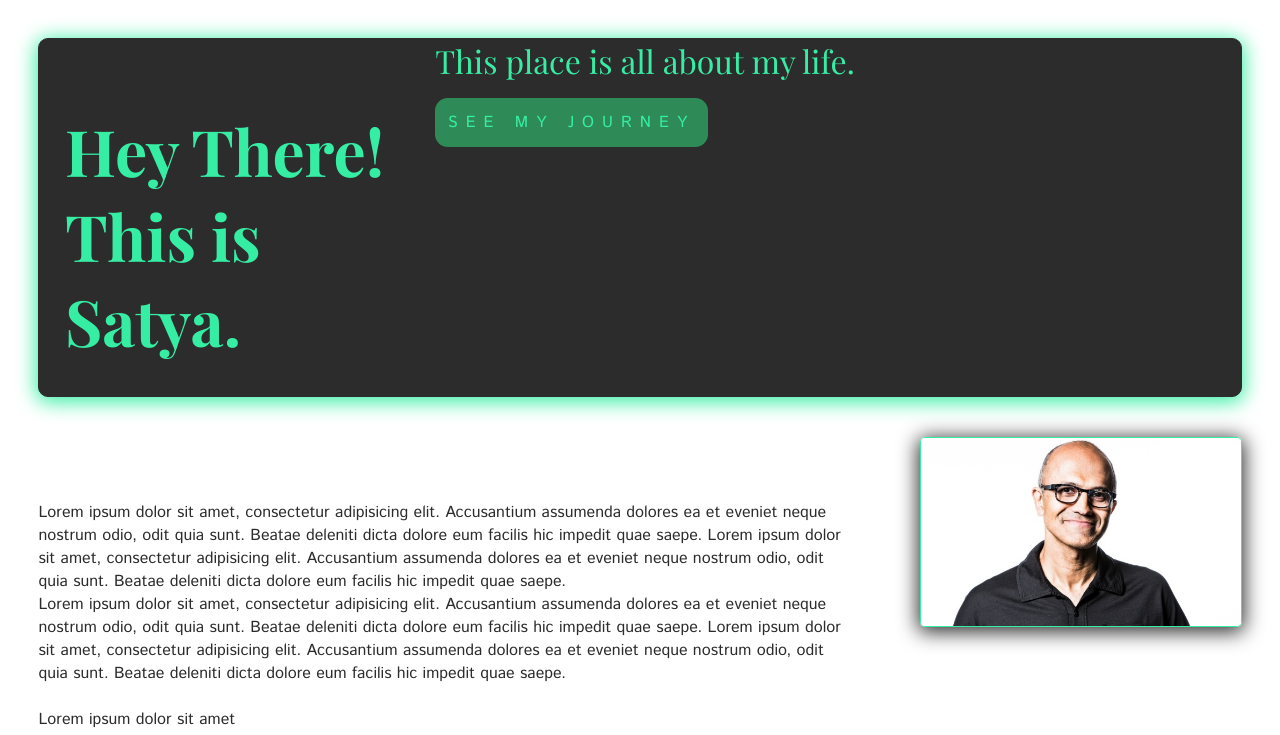
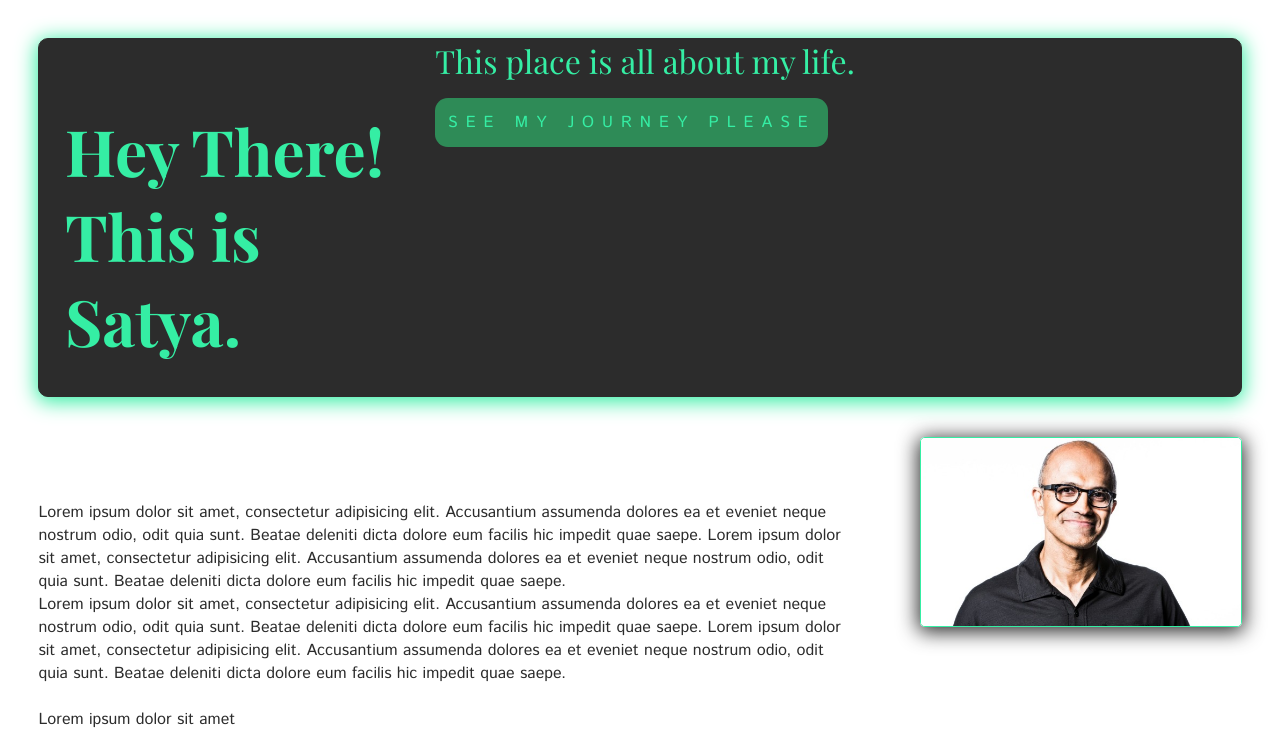
Before and after one commit to KaranKumar3177/dummypage, a plain HTML site: page My html code/index.html in a window 1280 px wide. Shown: the top 735 px of the page. Drawn offline with nearby package versions, Linux system fonts and the light colour scheme.

Commit message:
my-second-commit

```diff
--- a/My html code/index.html
+++ b/My html code/index.html
@@ -1,3 +1,4 @@
+
 <!DOCTYPE html>
 <html>
     <head>
@@ -19,7 +20,7 @@
                     <p class="sub-heading">
                         This place is all about my life.
                         <br>
-                        <button>See My Journey</button>
+                        <button>See My Journey Please</button>
                     </p>
                 </div>
             </div>
```
